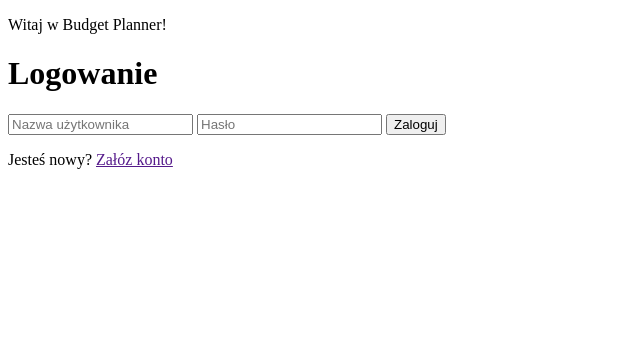
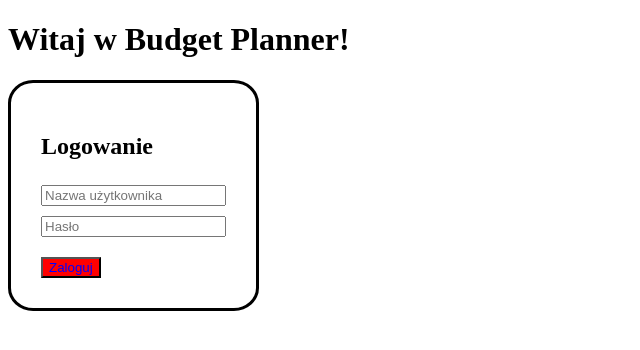
Before and after one commit to toledo1366/BudgetPlannerWEB, a plain HTML site: page index.html in a window 1280 px wide. Shown: the whole page, without its empty margins (0-640 px from the left). Drawn offline with Linux system fonts and the light colour scheme.

Commit message:
created base login view

```diff
--- /dev/null
+++ b/index.css
@@ -0,0 +1,26 @@
+.login {
+    border-radius: 10%;
+    border-color: black;
+    border-style: solid;
+    display: inline-block;
+    padding-top: 30px;
+    padding-right: 30px;
+    padding-bottom: 30px;
+    padding-left: 30px;
+}
+
+.login form {
+    margin-top: 5px;
+    margin-bottom: 5px;
+}
+
+.login input{
+    margin-top: 5px;
+    margin-bottom: 5px;
+}
+
+.login button{
+    margin-top: 10px;
+    color: blue;
+    background-color: red;
+}
--- a/index.html
+++ b/index.html
@@ -5,22 +5,23 @@
         <meta charset="UTF-8">
         <meta name="viewport" content="width=device-width, initial-scale=1.0">
         <title>Budget Planner</title>
-        <link rel="stylesheet" href="style.css">
+        <link rel="stylesheet" href="index.css">
         <link rel="manifest" href="manifest.json">
     </head>
 
     <body>
         <div>
-            <p> Witaj w Budget Planner!</p>
+            <h1> Witaj w Budget Planner!</h1>
         </div>
 
-        <div id="loginPage">
-            <h1>Logowanie</h1>
-            <input type="text" id="username" placeholder="Nazwa użytkownika">
-            <input type="password" id="password" placeholder="Hasło">
+        <div class="login">
+            <h2>Logowanie</h2>
+            <form>
+                <input type="text" id="username" placeholder="Nazwa użytkownika">
+                <br>
+                <input type="password" id="password" placeholder="Hasło">
+            </form>
             <button onclick="login()">Zaloguj</button>
-
-            <p>Jesteś nowy? <a href="">Załóz konto</a></p>
         </div>
     </body>
 </html>
```
